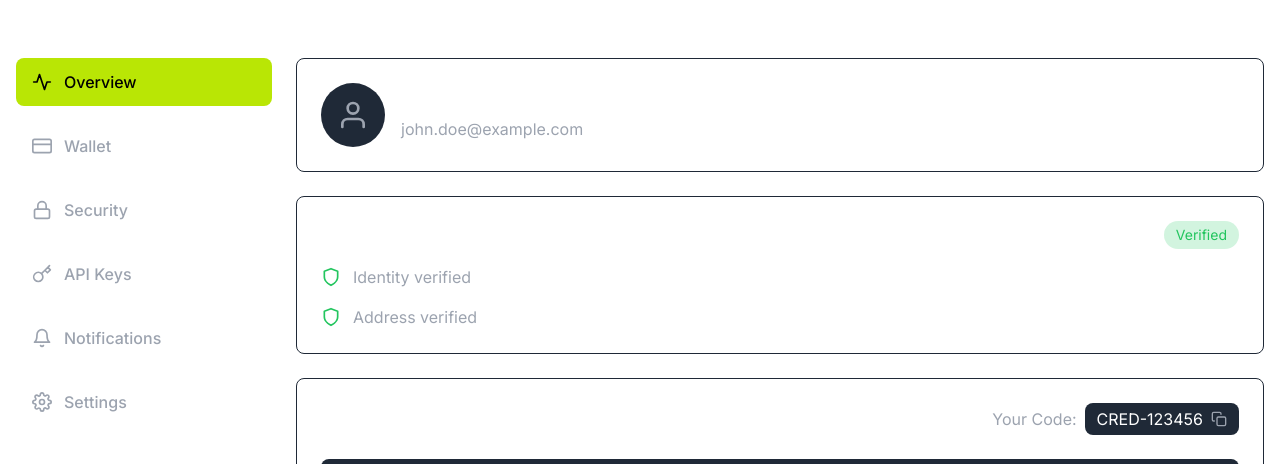
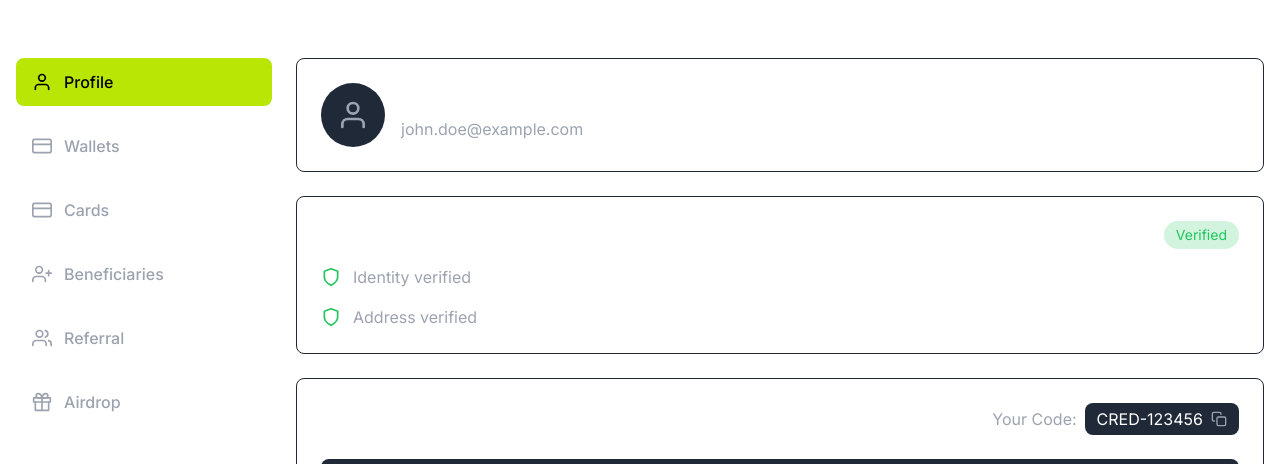
Before and after one commit to w3-surfer/credible-finance, a Next.js app: page /account in a window 1280 px wide. Shown: the part 218-682 px from the top of the page. Built offline with nearby package versions, Linux system fonts and the light colour scheme.

Commit message:
fix: restaura menu lateral com as opções originais

```diff
--- a/src/components/dashboard/Account.tsx
+++ b/src/components/dashboard/Account.tsx
@@ -2,7 +2,7 @@
 
 import { useState } from 'react';
 import { motion } from 'framer-motion';
-import { FiUser, FiShield, FiUsers, FiCopy, FiCheck, FiSettings, FiBell, FiCreditCard, FiLock, FiKey, FiActivity } from 'react-icons/fi';
+import { FiUser, FiShield, FiUsers, FiCopy, FiCheck, FiSettings, FiBell, FiCreditCard, FiLock, FiKey, FiActivity, FiGift, FiUserPlus } from 'react-icons/fi';
 import Link from 'next/link';
 import { usePathname } from 'next/navigation';
 
@@ -33,34 +33,34 @@ const referrals: Referral[] = [
 
 const menuItems = [
   {
-    name: 'Overview',
+    name: 'Profile',
     href: '/account',
-    icon: FiActivity
+    icon: FiUser
   },
   {
-    name: 'Wallet',
-    href: '/account/wallet',
+    name: 'Wallets',
+    href: '/account/wallets',
     icon: FiCreditCard
   },
   {
-    name: 'Security',
-    href: '/account/security',
-    icon: FiLock
+    name: 'Cards',
+    href: '/account/cards',
+    icon: FiCreditCard
   },
   {
-    name: 'API Keys',
-    href: '/account/api-keys',
-    icon: FiKey
+    name: 'Beneficiaries',
+    href: '/account/beneficiaries',
+    icon: FiUserPlus
   },
   {
-    name: 'Notifications',
-    href: '/account/notifications',
-    icon: FiBell
+    name: 'Referral',
+    href: '/account/referral',
+    icon: FiUsers
   },
   {
-    name: 'Settings',
-    href: '/account/settings',
-    icon: FiSettings
+    name: 'Airdrop',
+    href: '/account/airdrop',
+    icon: FiGift
   }
 ];
 
```
